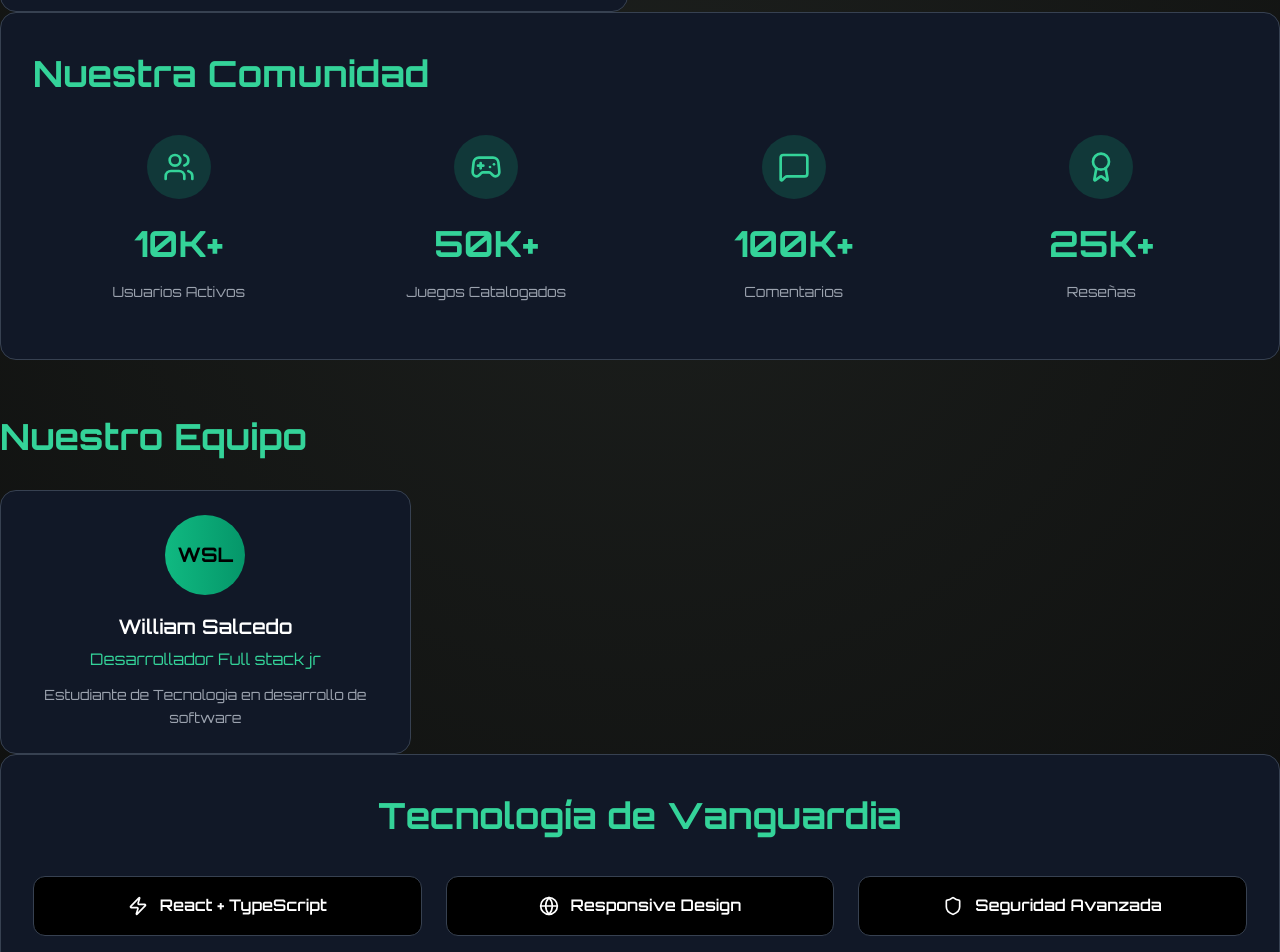
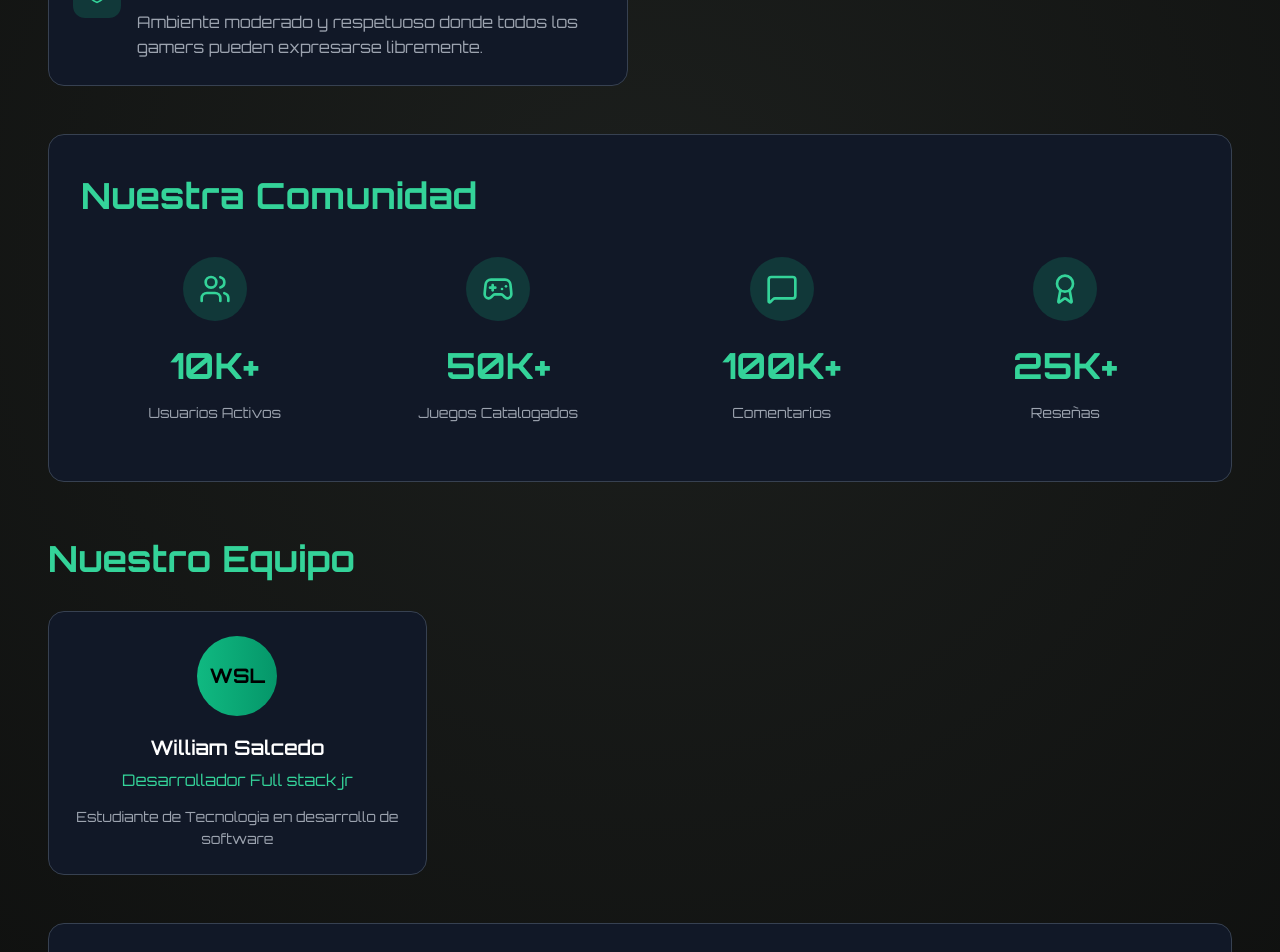
Before and after one commit to WilliamSalcedo/ghostPlayer, a React (Vite) app: page /about in a window 1280 px wide. Shown: the part 1000-1952 px from the top of the page. Built offline with nearby package versions, Linux system fonts and the light colour scheme.

Commit message:
add new styles

```diff
--- a/src/styles/pages.css
+++ b/src/styles/pages.css
@@ -196,6 +196,11 @@
 }
 
 /* Página de Perfil */
+
+.profile-container {
+  margin: var(--spacing-6);
+}
+
 .profile-card {
   background: var(--color-gray-900);
   border-radius: var(--border-radius-xl);
@@ -483,6 +488,10 @@
 }
 
 /* Página About */
+.about-container{
+  margin: var(--spacing-12);
+}
+
 .about-hero {
   text-align: center;
   margin-bottom: var(--spacing-12);
@@ -614,6 +623,7 @@
   padding: var(--spacing-8);
   border: 1px solid var(--color-gray-700);
   margin-bottom: var(--spacing-12);
+  margin-top: var(--spacing-12);
 }
 
 .about-stats .about-section-title {
@@ -712,6 +722,7 @@
   padding: var(--spacing-8);
   border: 1px solid var(--color-gray-700);
   margin-bottom: var(--spacing-12);
+   margin-top: var(--spacing-12);
 }
 
 .tech-grid {
```
